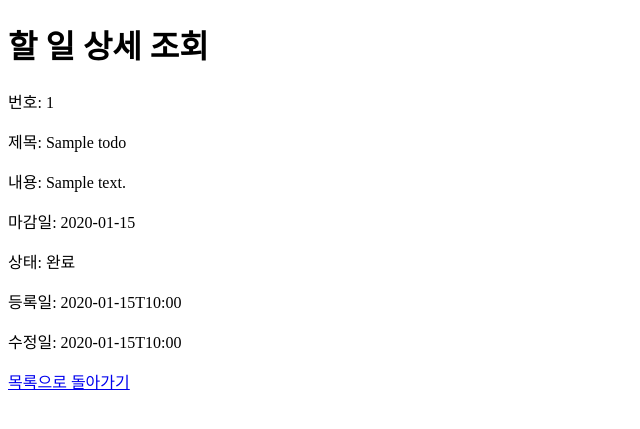
After one commit to youngju9/todo-collab, a Spring Boot app: page /todos/1 in a window 1280 px wide. The commit adds this page. Shown: the top 429 px of the page, without its empty margins (0-640 px from the left). Run offline with Spring Boot 4, Linux system fonts and the light colour scheme; tables that the repository leaves empty hold one stand-in row (values such as "Sample post").

Commit message:
feat: 할 일 상세 조회 기능 구현

```diff
--- a/src/main/java/com/todo/controller/TodoController.java
+++ b/src/main/java/com/todo/controller/TodoController.java
@@ -12,6 +12,7 @@ import org.springframework.web.bind.annotation.PostMapping;
 import org.springframework.ui.Model;
 import org.springframework.validation.BindingResult;
 import org.springframework.web.bind.annotation.RequestMapping;
+import org.springframework.web.bind.annotation.PathVariable;
 import java.util.List;
 import com.todo.entity.Todo;
 @Controller
@@ -26,6 +27,13 @@ public class TodoController {
         List<Todo> todos = todoService.getTodos();
         model.addAttribute("todos", todos);
         return "todos/list";
+    }
+
+    @GetMapping("/{id}")
+    public String showTodoDetail(@PathVariable("id") Long id, Model model) {
+        Todo todo = todoService.getTodo(id);
+        model.addAttribute("todo", todo);
+        return "todos/detail";
     }
 
     @GetMapping("/new")
--- a/src/main/java/com/todo/service/TodoService.java
+++ b/src/main/java/com/todo/service/TodoService.java
@@ -8,6 +8,7 @@ import lombok.RequiredArgsConstructor;
 import com.todo.repository.TodoRepository;
 import com.todo.dto.TodoCreateRequest;
 import com.todo.entity.Todo;
+import com.todo.exception.TodoNotFoundException;
 
 @Service
 @RequiredArgsConstructor
@@ -29,4 +30,9 @@ public class TodoService {
     public List<Todo> getTodos() {
         return todoRepository.findAll(Sort.by(Sort.Direction.DESC, "createdAt"));
     }
+
+    public Todo getTodo(Long id) {
+        return todoRepository.findById(id)
+            .orElseThrow(() -> new TodoNotFoundException("존재하지 않는 할 일입니다."));
+    }
 }
--- /dev/null
+++ b/src/main/resources/templates/todos/detail.html
@@ -0,0 +1,20 @@
+<!DOCTYPE html>
+<html lang="ko" xmlns:th="http://www.thymeleaf.org">
+<head>
+    <meta charset="UTF-8">
+    <title>할 일 상세 조회</title>
+</head>
+<body>
+    <h1>할 일 상세 조회</h1>
+
+    <p>번호: <span th:text="${todo.id}"></span></p>
+    <p>제목: <span th:text="${todo.title}"></span></p>
+    <p>내용: <span th:text="${todo.content}"></span></p>
+    <p>마감일: <span th:text="${todo.dueDate}"></span></p>
+    <p>상태: <span th:text="${todo.completed} ? '완료' : '진행 중'"></span></p>
+    <p>등록일: <span th:text="${todo.createdAt}"></span></p>
+    <p>수정일: <span th:text="${todo.updatedAt}"></span></p>
+
+    <a th:href="@{/todos}">목록으로 돌아가기</a>
+</body>
+</html>
--- a/src/main/resources/templates/todos/list.html
+++ b/src/main/resources/templates/todos/list.html
@@ -23,7 +23,10 @@
         <tbody>
             <tr th:each="todo : ${todos}">
                 <td th:text="${todo.id}">1</td>
-                <td th:text="${todo.title}">제목</td>
+                <td>
+                    <a th:href="@{/todos/{id}(id=${todo.id})}"
+                       th:text="${todo.title}">제목</a>
+                </td>
                 <td th:text="${todo.dueDate}">2026-11-30</td>
                 <td th:text="${todo.completed} ? '완료' : '진행 중'">진행 중</td>
             </tr>
```
Also changed, not shown: src/main/java/com/todo/exception/TodoNotFoundException.java (added, +12 -0 lines), 1 other file.
